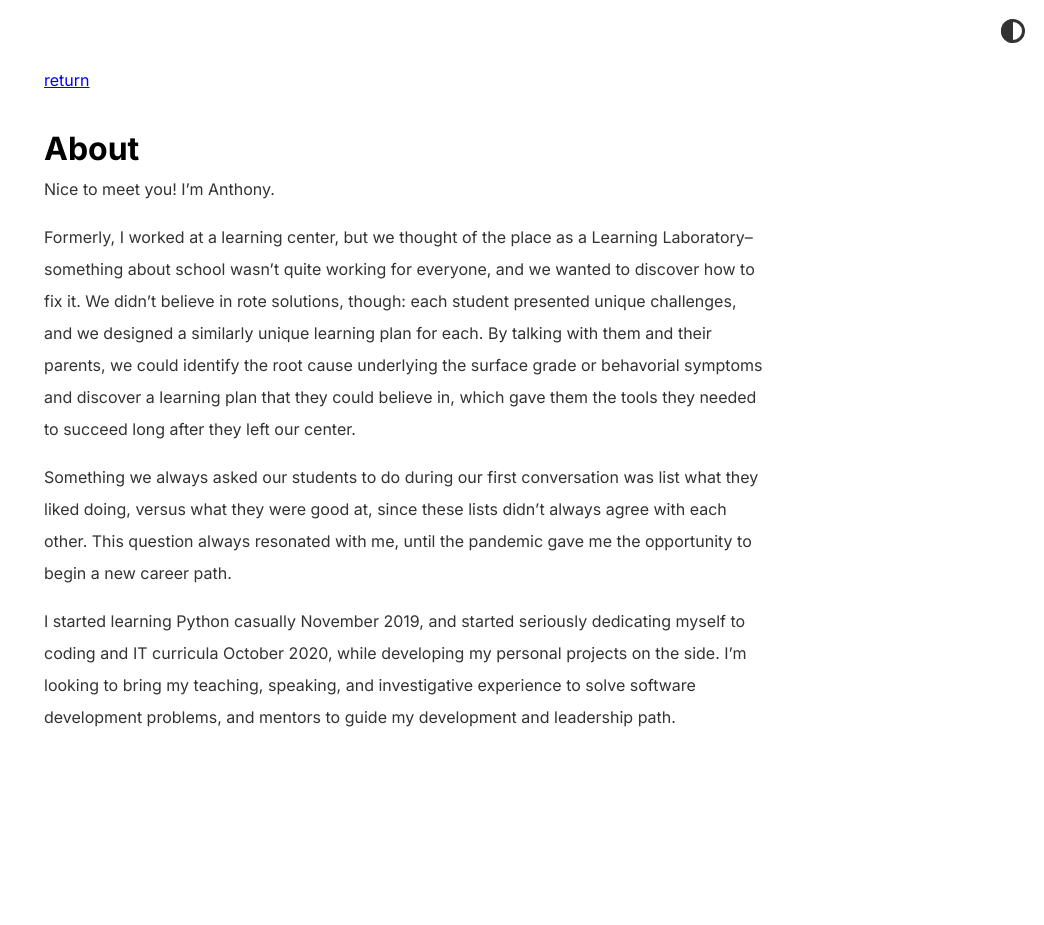
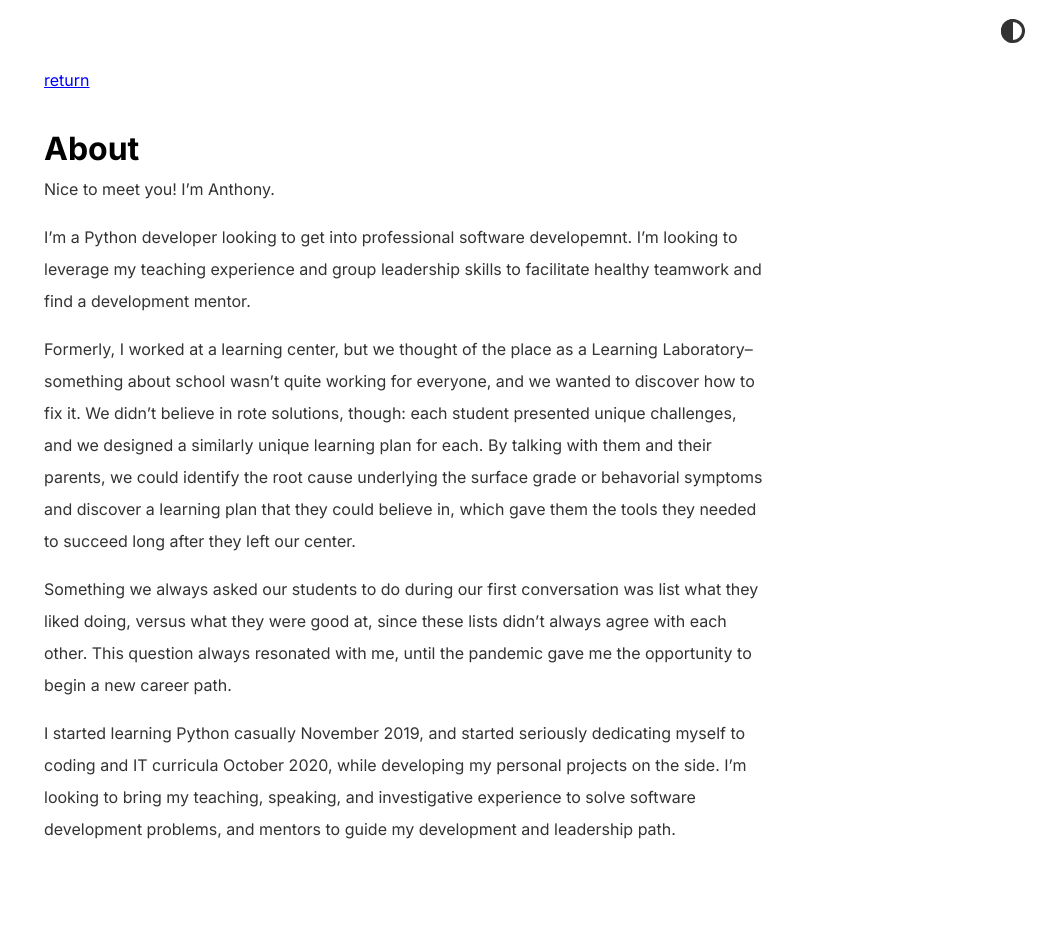
Before and after one commit to anthonyashco/anthonyashco.github.io, a Jekyll site: the page built from about.md, in a window 1280 px wide. Shown: the whole page, without its empty margins (236-1280 px from the left). Built offline with Jekyll 4.4.1, drawn with Linux system fonts in a browser that asks for light colours; comment, search, counter and statistics services are not loaded; before the commit the page ends 900 px from its top, so only the background shows below that.

Commit message:
About updates.

```diff
--- a/_config.yml
+++ b/_config.yml
@@ -2,14 +2,14 @@ title: Hi! I'm Anthony
 author: Anthony
 url: https://anthonyashco.github.io # root address of the site
 description: > # description of the site (multiple lines allowed)
+  I'm looking for varied and exciting projects that let me learn-by-doing while
+  encouraging growth as a developer and as a leader.
+
   I'm currently a private instructor and studying Python developer looking to take
   my first steps into a career in coding!
 
   Previously, I developed curricula, led trainings, mentored instructors, and
   collaborated with the global education team as senior faculty at Axiom Learning.
-
-  I'm looking for varied and exciting projects that let me learn-by-doing while
-  encouraging growth as a developer and as a leader.
 
 permalink: /:slug.html
 
--- a/about.md
+++ b/about.md
@@ -4,6 +4,10 @@ title: About
 ---
 
 Nice to meet you! I'm Anthony.
+
+I'm a Python developer looking to get into professional software developemnt. I'm
+looking to leverage my teaching experience and group leadership skills to facilitate
+healthy teamwork and find a development mentor.
 
 Formerly, I worked at a learning center, but we thought of the place as a Learning
 Laboratory--something about school wasn't quite working for everyone, and we wanted
```
